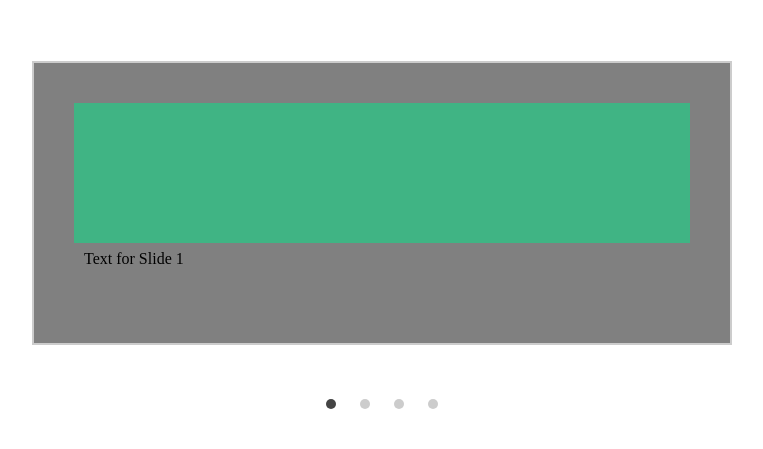
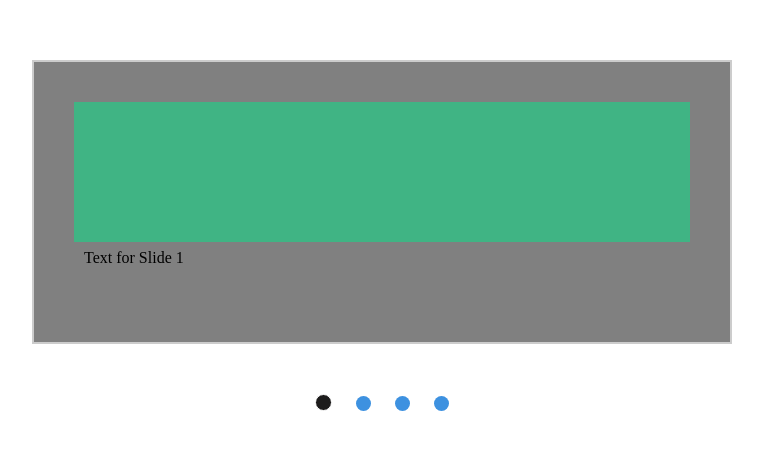
Before and after one commit to artemgomel89/cssMemSlider, a plain HTML site: page cssMemSlider/index.html in a window 1280 px wide. Shown: the part 171-620 px from the top of the page, without its empty margins (258-1021 px from the left). Drawn offline with Linux system fonts and the light colour scheme.

Commit message:
fix: change colors

```diff
--- a/cssMemSlider/style.css
+++ b/cssMemSlider/style.css
@@ -29,7 +29,6 @@
   background: grey;
   padding: 40px;
   border: 2px solid #ccc;
-
   position: relative;
   z-index: 1;
 }
@@ -103,10 +102,10 @@
 
 .bullets label {
   display: inline-block;
-  width: 10px;
-  height: 10px;
+  width: 15px;
+  height: 15px;
   border-radius: 100%;
-  background: #ccc;
+  background: rgb(61, 145, 224);
   margin: 0 10px;
 }
 
@@ -114,7 +113,8 @@
 #slide2:checked ~ .bullets label:nth-child(2),
 #slide3:checked ~ .bullets label:nth-child(3),
 #slide4:checked ~ .bullets label:nth-child(4) {
-  background: #444;
+  background: rgb(29, 28, 28);
+  border: solid 1px white;
 }
 
 @media screen and (max-width: 800px) {
```
Also changed, not shown: cssMemSlider/index.html (+0 -1 lines).
